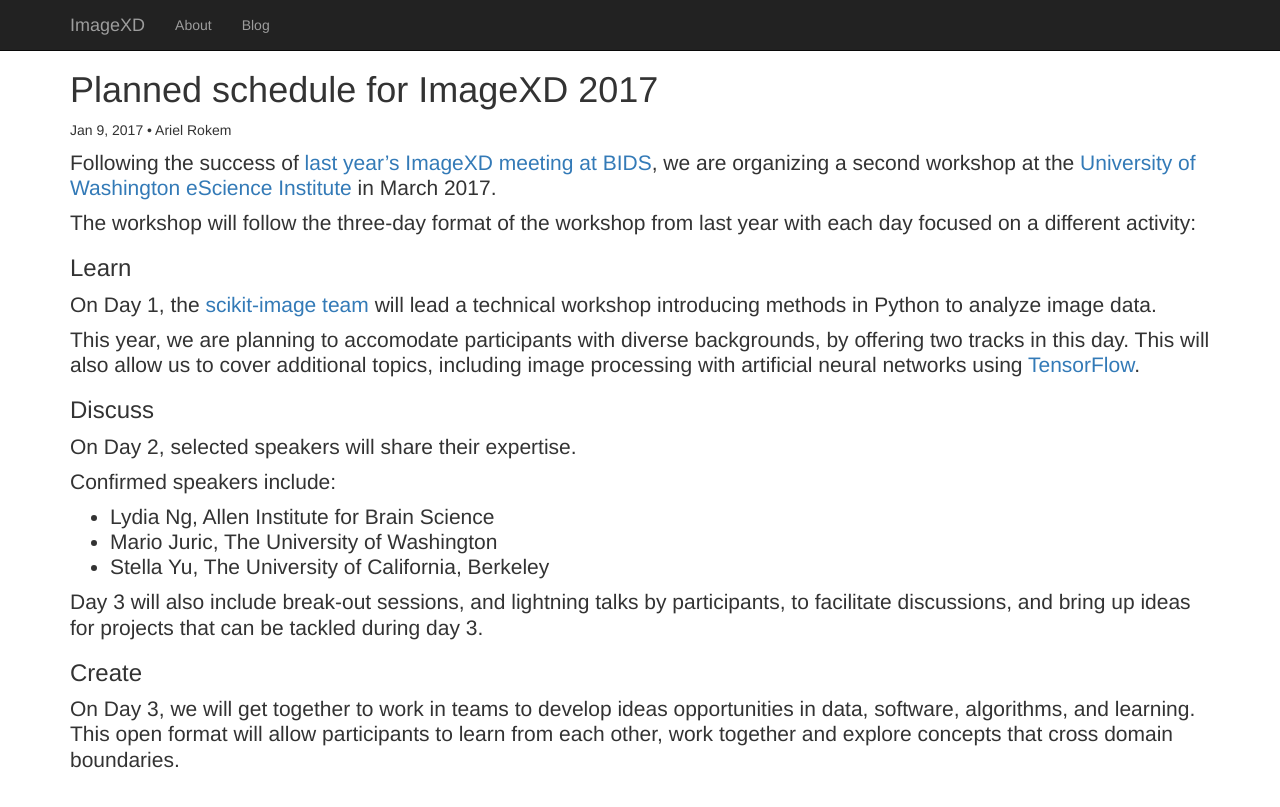
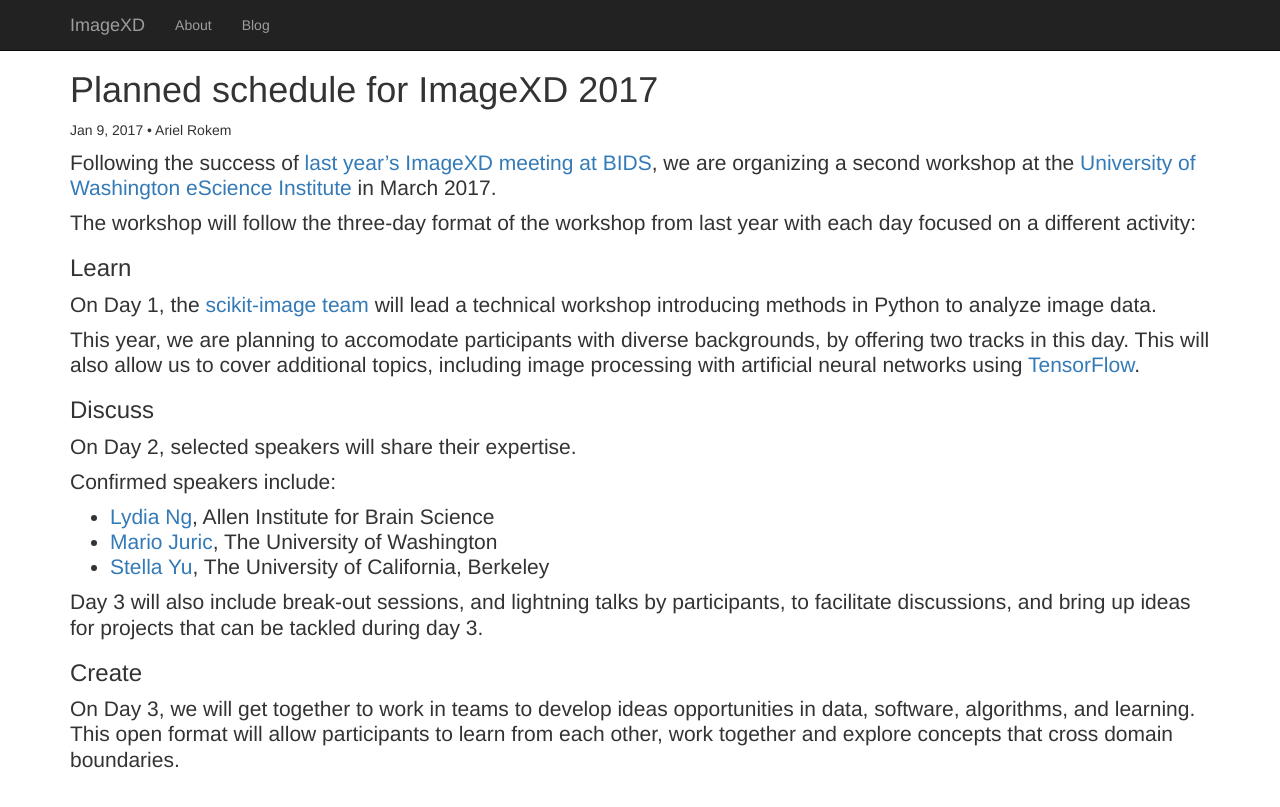
Before and after one commit to imagexd/imagexd.github.io, a Jekyll site: the page built from _posts/2017-01-09-plans-for-round-2.md, in a window 1280 px wide. Shown: the top 807 px of the page. Built offline with Jekyll 4.4.1, drawn with Linux system fonts in a browser that asks for light colours; some of the changed lines change nothing that is shown.

Commit message:
Add links to the different speakers' web pages.

```diff
--- a/_posts/2017-01-09-plans-for-round-2.md
+++ b/_posts/2017-01-09-plans-for-round-2.md
@@ -29,9 +29,9 @@ On Day 2, selected speakers will share their expertise.
 
 Confirmed speakers include:
 
-- Lydia Ng, Allen Institute for Brain Science
-- Mario Juric, The University of Washington
-- Stella Yu, The University of California, Berkeley
+- [Lydia Ng](https://www.alleninstitute.org/what-we-do/brain-science/about/team/staff-profiles/lydia-ng/), Allen Institute for Brain Science
+- [Mario Juric](http://research.majuric.org/public/), The University of Washington
+- [Stella Yu](http://www1.icsi.berkeley.edu/~stellayu/), The University of California, Berkeley
 
 Day 3 will also include break-out sessions, and lightning talks by participants,
 to facilitate discussions, and bring up ideas for projects that can be tackled
```
